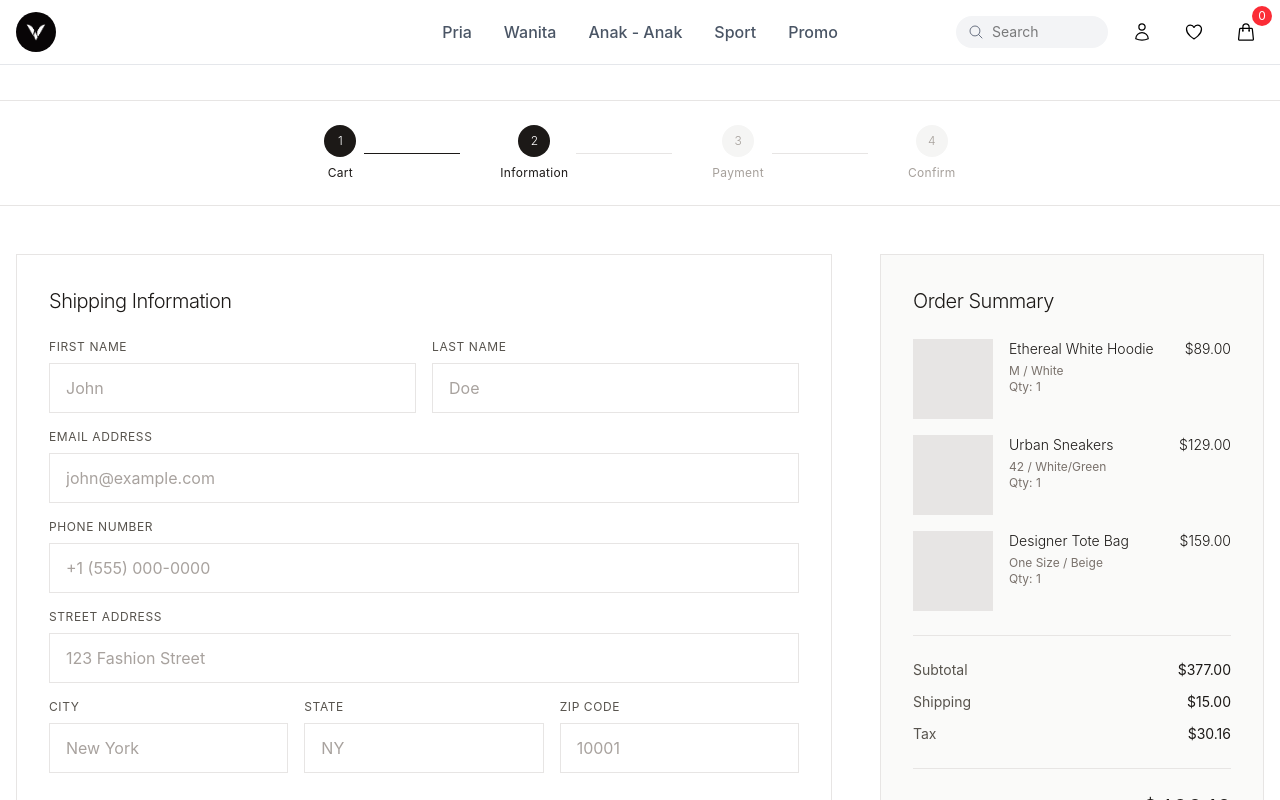
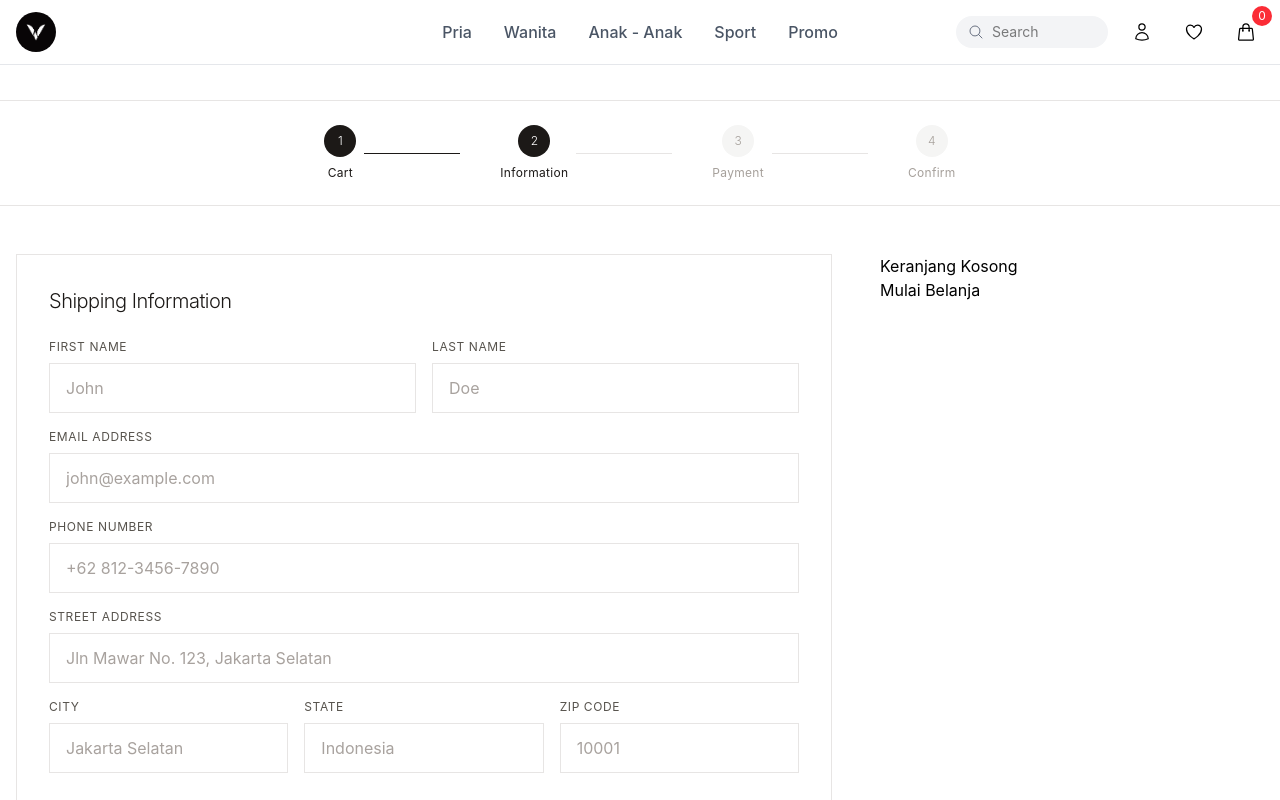
Before and after one commit to KINamID/Intermediate-Class-Front-End, a Vue app in the folder my-app-vue/: page /checkout in a window 1280 px wide. Shown: the top 800 px of the page. Built offline with nearby package versions, Linux system fonts and the light colour scheme.

Commit message:
"feat: replace dummy data with FakeStoreAPI data fetching"

```diff
--- a/my-app-vue/package.json
+++ b/my-app-vue/package.json
@@ -15,6 +15,7 @@
   "dependencies": {
     "@heroicons/vue": "^2.2.0",
     "@tailwindcss/postcss": "^4.2.1",
+    "axios": "^1.15.2",
     "postcss": "^8.5.6",
     "tailwindcss": "^4.2.1",
     "vue": "^3.5.29",
--- a/my-app-vue/src/components/sections/ProductSection.vue
+++ b/my-app-vue/src/components/sections/ProductSection.vue
@@ -1,66 +1,28 @@
 <script setup>
-import { ref } from 'vue'
+import { onMounted, ref } from 'vue'
 import ProductCard from '../products/CardProduct.vue'
+import axios from 'axios'
 
 // Dummy data produk yang disimpan di dalam state reactive
-const products = ref([
-  {
-    id: 1,
-    name: 'Kaos Basic Ordinary Tee',
-    category: 'T-Shirt',
-    price: 129,
-    image: '/src/assets/img/products/cloth-1.png',
-  },
-  {
-    id: 2,
-    name: 'Kaos Daily Comfort Wear',
-    category: 'T-Shirt',
-    price: 139,
-    image: '/src/assets/img/products/cloth-2.png',
-  },
-  {
-    id: 3,
-    name: 'Kaos Urban Street Style',
-    category: 'T-Shirt',
-    price: 149,
-    image: '/src/assets/img/products/cloth-3.png',
-  },
-  {
-    id: 4,
-    name: 'Kaos Essential Casual Fit',
-    category: 'T-Shirt',
-    price: 135,
-    image: '/src/assets/img/products/cloth-4.png',
-  },
-  {
-    id: 5,
-    name: 'Kaos Modern Relax Tee',
-    category: 'T-Shirt',
-    price: 155,
-    image: '/src/assets/img/products/cloth-5.png',
-  },
-  {
-    id: 6,
-    name: 'Kaos Minimal Classic Wear',
-    category: 'T-Shirt',
-    price: 145,
-    image: '/src/assets/img/products/cloth-6.png',
-  },
-  {
-    id: 7,
-    name: 'Kaos Everyday Soft Touch',
-    category: 'T-Shirt',
-    price: 159,
-    image: '/src/assets/img/products/cloth-7.png',
-  },
-  {
-    id: 8,
-    name: 'Kaos Premium Comfort Tee',
-    category: 'T-Shirt',
-    price: 169,
-    image: '/src/assets/img/products/cloth-8.png',
-  },
-])
+const products = ref([])
+const isLoading = ref(false)
+
+const fetchProducts = async () => {
+  try {
+    isLoading.value = true
+    const response = await axios.get('https://fakestoreapi.com/products')
+    products.value = response.data
+  } catch (error) {
+    console.error('Gagal mengambil data produk:', error)
+  } finally {
+    isLoading.value = false
+  }
+}
+
+onMounted(() => {
+  fetchProducts()
+})
+
 </script>
 
 <template>
@@ -70,16 +32,16 @@ const products = ref([
       <p class="text-gray-500 mt-1">Lihat semua jenis produk terbaru kami</p>
     </div>
 
-    <!-- Wrapper GRID (Responsif) -->
-    <div class="grid grid-cols-1 sm:grid-cols-2 md:grid-cols-3 lg:grid-cols-4 gap-6">
+    <!-- Spinner muncul selama data belum ready -->
+    <div v-if="isLoading" class="flex justify-center items-center py-20">
+      <div
+        class="w-10 h-10 border-4 border-gray-200 border-t-slate-900 rounded-full animate-spin"
+      ></div>
+    </div>
 
-      <!-- Looping Product Card -->
-      <ProductCard
-        v-for="product in products"
-        :key="product.id"
-        :product="product"
-      />
-
+    <!-- Grid produk muncul setelah data selesai di-fetch -->
+    <div v-else class="grid grid-cols-1 sm:grid-cols-2 md:grid-cols-3 lg:grid-cols-4 gap-6">
+      <ProductCard v-for="product in products" :key="product.id" :product="product" />
     </div>
   </section>
 </template>
--- a/my-app-vue/src/stores/cart.js
+++ b/my-app-vue/src/stores/cart.js
@@ -6,8 +6,12 @@ const state = reactive({
 })
 
 //Format Price
-function formatPrice(price) {
-  return (price * 1000).toLocaleString('id-ID')
+function formatPrice(value) {
+  return new Intl.NumberFormat('en-EN', {
+    style: 'currency',
+    currency: 'USD',
+    minimumFractionDigits: 0,
+  }).format(value)
 }
 
 // Tambah produk ke keranjang
@@ -22,15 +26,15 @@ function add(product) {
 }
 
 // Qty Cart decrement
-function decrease(id){
-  const exis= state.items.find((item) => item.id === id)
+function decrease(id) {
+  const exis = state.items.find((item) => item.id === id)
 
   if (!exis) {
-   return;
+    return
   }
 
   if (exis.qty <= 1) {
-    return ;
+    return
   }
 
   exis.qty--
@@ -42,13 +46,11 @@ function remove(id) {
 }
 
 // Hitung total qty semua item
-const totalItems = computed(() =>
-  state.items.reduce((sum, item) => sum + item.qty, 0)
-)
+const totalItems = computed(() => state.items.reduce((sum, item) => sum + item.qty, 0))
 
 // Hitung total harga
 const totalPrice = computed(() =>
-  formatPrice(state.items.reduce((sum, item) => sum + item.price * item.qty, 0))
+  formatPrice(state.items.reduce((sum, item) => sum + item.price * item.qty, 0)),
 )
 
 // Export jadi satu object
--- a/my-app-vue/src/views/CheckoutView.vue
+++ b/my-app-vue/src/views/CheckoutView.vue
@@ -16,18 +16,14 @@
     <div class="border-b border-stone-200">
       <div class="max-w-7xl mx-auto px-4 py-6">
         <div class="flex items-center justify-center space-x-4 md:space-x-8">
-          <div
-            v-for="(step, index) in steps"
-            :key="step.id"
-            class="flex items-center"
-          >
+          <div v-for="(step, index) in steps" :key="step.id" class="flex items-center">
             <div class="flex flex-col items-center">
               <div
                 :class="[
                   'w-8 h-8 rounded-full flex items-center justify-center text-xs font-light transition-all duration-300',
                   currentStep >= index + 1
                     ? 'bg-stone-900 text-white'
-                    : 'bg-stone-100 text-stone-400'
+                    : 'bg-stone-100 text-stone-400',
                 ]"
               >
                 {{ index + 1 }}
@@ -35,7 +31,7 @@
               <span
                 :class="[
                   'text-xs mt-2 tracking-wide hidden md:block',
-                  currentStep >= index + 1 ? 'text-stone-900' : 'text-stone-400'
+                  currentStep >= index + 1 ? 'text-stone-900' : 'text-stone-400',
                 ]"
               >
                 {{ step.label }}
@@ -45,9 +41,9 @@
               v-if="index < steps.length - 1"
               :class="[
                 'w-12 md:w-24 h-px mx-2 transition-colors duration-300',
-                currentStep > index + 1 ? 'bg-stone-900' : 'bg-stone-200'
+                currentStep > index + 1 ? 'bg-stone-900' : 'bg-stone-200',
               ]"
-            />
+            ></div>
           </div>
         </div>
       </div>
@@ -60,7 +56,9 @@
         <div class="lg:col-span-2 space-y-8">
           <!-- Shipping Information -->
           <section class="bg-white border border-stone-200 p-6 md:p-8">
-            <h2 class="text-xl font-light mb-6 tracking-tight text-stone-900">Shipping Information</h2>
+            <h2 class="text-xl font-light mb-6 tracking-tight text-stone-900">
+              Shipping Information
+            </h2>
             <div class="space-y-4">
               <div class="grid grid-cols-1 md:grid-cols-2 gap-4">
                 <div>
@@ -107,7 +105,7 @@
                   v-model="shippingInfo.phone"
                   type="tel"
                   class="w-full px-4 py-3 border border-stone-200 focus:border-stone-900 focus:outline-none transition-colors text-stone-900 bg-white"
-                  placeholder="+1 (555) 000-0000"
+                  placeholder="+62 812-3456-7890"
                 />
               </div>
 
@@ -119,7 +117,7 @@
                   v-model="shippingInfo.address"
                   type="text"
                   class="w-full px-4 py-3 border border-stone-200 focus:border-stone-900 focus:outline-none transition-colors text-stone-900 bg-white"
-                  placeholder="123 Fashion Street"
+                  placeholder="Jln Mawar No. 123, Jakarta Selatan"
                 />
               </div>
 
@@ -132,7 +130,7 @@
                     v-model="shippingInfo.city"
                     type="text"
                     class="w-full px-4 py-3 border border-stone-200 focus:border-stone-900 focus:outline-none transition-colors text-stone-900 bg-white"
-                    placeholder="New York"
+                    placeholder="Jakarta Selatan"
                   />
                 </div>
                 <div>
@@ -143,7 +141,7 @@
                     v-model="shippingInfo.state"
                     type="text"
                     class="w-full px-4 py-3 border border-stone-200 focus:border-stone-900 focus:outline-none transition-colors text-stone-900 bg-white"
-                    placeholder="NY"
+                    placeholder="Indonesia"
                   />
                 </div>
                 <div>
@@ -163,7 +161,9 @@
 
           <!-- Payment Information -->
           <section class="bg-white border border-stone-200 p-6 md:p-8">
-            <h2 class="text-xl font-light mb-6 tracking-tight text-stone-900">Payment Information</h2>
+            <h2 class="text-xl font-light mb-6 tracking-tight text-stone-900">
+              Payment Information
+            </h2>
             <div class="space-y-4">
               <div>
                 <label class="block text-xs uppercase tracking-wider text-stone-600 mb-2">
@@ -198,7 +198,7 @@
                     v-model="paymentInfo.expiry"
                     type="text"
                     class="w-full px-4 py-3 border border-stone-200 focus:border-stone-900 focus:outline-none transition-colors text-stone-900 bg-white"
-                    placeholder="MM/YY"
+                    placeholder="DD/MM/YY"
                   />
                 </div>
                 <div>
@@ -217,6 +217,12 @@
           </section>
         </div>
 
+        <!-- Tampil otomatis jika cart kosong -->
+        <div v-if="cartItems.length === 0">
+          <p>Keranjang Kosong</p>
+          <RouterLink to="/">Mulai Belanja</RouterLink>
+        </div>
+
         <!-- Right Column - Order Summary -->
         <div class="lg:col-span-1">
           <div class="bg-stone-50 border border-stone-200 p-6 md:p-8 sticky top-8">
@@ -224,11 +230,7 @@
 
             <!-- Cart Items -->
             <div class="space-y-4 mb-6 pb-6 border-b border-stone-200">
-              <div
-                v-for="item in cartItems"
-                :key="item.id"
-                class="flex gap-4"
-              >
+              <div v-for="item in cartItems" :key="item.id" class="flex gap-4">
                 <div class="w-20 h-20 bg-stone-200 flex-shrink-0">
                   <!-- Placeholder for product image -->
                   <img
@@ -244,7 +246,7 @@
                   <p class="text-xs text-stone-500">Qty: {{ item.quantity }}</p>
                 </div>
                 <div class="text-sm font-light text-stone-900">
-                  ${{ (item.price * item.quantity).toFixed(2) }}
+                  Rp{{ formatPrice(item.price * item.quantity) }}
                 </div>
               </div>
             </div>
@@ -253,22 +255,22 @@
             <div class="space-y-3 mb-6 pb-6 border-b border-stone-200">
               <div class="flex justify-between text-sm">
                 <span class="text-stone-600">Subtotal</span>
-                <span class="text-stone-900">${{ subtotal.toFixed(2) }}</span>
+                <span class="text-stone-900">Rp{{ formatPrice(subtotal) }}</span>
               </div>
               <div class="flex justify-between text-sm">
                 <span class="text-stone-600">Shipping</span>
-                <span class="text-stone-900">${{ shipping.toFixed(2) }}</span>
+                <span class="text-stone-900">Rp{{ formatPrice(shipping) }}</span>
               </div>
               <div class="flex justify-between text-sm">
                 <span class="text-stone-600">Tax</span>
-                <span class="text-stone-900">${{ tax.toFixed(2) }}</span>
+                <span class="text-stone-900">Rp{{ formatPrice(tax) }}</span>
               </div>
             </div>
 
             <!-- Total -->
             <div class="flex justify-between items-center mb-6">
               <span class="text-lg font-light text-stone-900">Total</span>
-              <span class="text-2xl font-light text-stone-900">${{ total.toFixed(2) }}</span>
+              <span class="text-2xl font-light text-stone-900">Rp{{ formatPrice(total) }}</span>
             </div>
 
             <!-- Place Order Button -->
@@ -276,15 +278,18 @@
               class="w-full bg-stone-900 text-white py-4 hover:bg-stone-800 transition-colors duration-300 group"
               @click="placeOrder"
             >
-              <span class="text-sm tracking-wider uppercase font-light">
-                Place Order
-              </span>
+              <span class="text-sm tracking-wider uppercase font-light"> Place Order </span>
             </button>
 
             <!-- Security Badge -->
             <div class="mt-6 flex items-center justify-center gap-2 text-xs text-stone-500">
               <svg class="w-4 h-4" fill="none" stroke="currentColor" viewBox="0 0 24 24">
-                <path stroke-linecap="round" stroke-linejoin="round" stroke-width="2" d="M12 15v2m-6 4h12a2 2 0 002-2v-6a2 2 0 00-2-2H6a2 2 0 00-2 2v6a2 2 0 002 2zm10-10V7a4 4 0 00-8 0v4h8z" />
+                <path
+                  stroke-linecap="round"
+                  stroke-linejoin="round"
+                  stroke-width="2"
+                  d="M12 15v2m-6 4h12a2 2 0 002-2v-6a2 2 0 00-2-2H6a2 2 0 00-2 2v6a2 2 0 002 2zm10-10V7a4 4 0 00-8 0v4h8z"
+                />
               </svg>
               <span class="tracking-wide">Secure Checkout</span>
             </div>
@@ -296,16 +301,28 @@
 </template>
 
 <script setup>
-import { ref, computed } from 'vue';
+import { ref, computed } from 'vue'
+import { cart } from '@/stores/cart'
 
-const currentStep = ref(2);
+// Langsung ambil data dari cart store
+const cartItems = computed(() => cart.state.items)
+const totalItems = computed(() => cart.totalItems)
+
+const formatPrice = (price) => {
+  if (typeof price === 'number') {
+    return `${price}`
+  }
+  return price
+}
+
+const currentStep = ref(2)
 
 const steps = ref([
   { id: 'cart', label: 'Cart' },
   { id: 'info', label: 'Information' },
   { id: 'payment', label: 'Payment' },
-  { id: 'confirm', label: 'Confirm' }
-]);
+  { id: 'confirm', label: 'Confirm' },
+])
 
 const shippingInfo = ref({
   firstName: '',
@@ -315,66 +332,48 @@ const shippingInfo = ref({
   address: '',
   city: '',
   state: '',
-  zip: ''
-});
+  zip: '',
+})
 
 const paymentInfo = ref({
   cardNumber: '',
   cardName: '',
   expiry: '',
-  cvv: ''
-});
+  cvv: '',
+})
 
-const cartItems = ref([
-  {
-    id: 1,
-    name: 'Ethereal White Hoodie',
-    size: 'M',
-    color: 'White',
-    quantity: 1,
-    price: 89.00,
-    image: null // Add your product images here
-  },
-  {
-    id: 2,
-    name: 'Urban Sneakers',
-    size: '42',
-    color: 'White/Green',
-    quantity: 1,
-    price: 129.00,
-    image: null
-  },
-  {
-    id: 3,
-    name: 'Designer Tote Bag',
-    size: 'One Size',
-    color: 'Beige',
-    quantity: 1,
-    price: 159.00,
-    image: null
-  }
-]);
+// Subtotal dihitung dari cart items
+const subtotal = computed(() => {
+  return cartItems.value.reduce((sum, item) => {
+    return sum + item.price * item.qty * 1000 // price 129 = 129K = 129000
+  }, 0)
+})
 
-const subtotal = computed(() => {
-  return cartItems.value.reduce((sum, item) => sum + (item.price * item.quantity), 0);
-});
+// Tax 10% otomatis
+const tax = computed(() => subtotal.value * 0.1)
 
-const shipping = ref(15.00);
-const tax = computed(() => subtotal.value * 0.08); // 8% tax
+// Shipping gratis (sesuai CartView)
+const shipping = 0
 
-const total = computed(() => {
-  return subtotal.value + shipping.value + tax.value;
-});
+// Total otomatis
+const total = computed(() => subtotal.value + shipping + tax.value)
 
 const placeOrder = () => {
   console.log('Order placed!', {
     shipping: shippingInfo.value,
     payment: paymentInfo.value,
     items: cartItems.value,
-    total: total.value
-  });
-  // Add your order processing logic here
-};
+    total: total.value,
+  })
+  // ... validasi & processing ...
+
+  // Clear semua items dari cart setelah order berhasil
+  cartItems.value.forEach((item) => {
+    cart.remove(item.id)
+  })
+
+  router.push('/') // Redirect ke home
+}
 </script>
 
 <style scoped>
--- a/my-app-vue/src/views/ProductDetailView.vue
+++ b/my-app-vue/src/views/ProductDetailView.vue
@@ -1,10 +1,10 @@
 <script setup>
 import { useRoute } from 'vue-router'
-import { computed, ref } from 'vue'
+import { computed, ref, onMounted } from 'vue'
 import { StarIcon, TruckIcon, ShieldCheckIcon } from '@heroicons/vue/24/outline'
-import { cart } from '@/stores/cart' // Tambahkan ini
+import { cart } from '@/stores/cart'
+import axios from 'axios'
 
-const route = useRoute()
 const productImage = ref(null)
 
 function handleAddToCart() {
@@ -42,126 +42,82 @@ function handleAddToCart() {
     clone.remove()
   }, 800)
 }
+const route = useRoute()
+const product = ref()
+const isLoading = ref(true)
 
-// Dummy data produk (seharusnya dari API/database)
-const products = [
-  {
-    id: 1,
-    name: 'Kaos Basic Ordinary Tee',
-    category: 'T-Shirt',
-    price: 129,
-    image: '/src/assets/img/products/cloth-1.png',
-    description: 'Kaos basic serbaguna dengan bahan lembut dan nyaman dipakai sepanjang hari.',
-  },
-  {
-    id: 2,
-    name: 'Kaos Daily Comfort Wear',
-    category: 'T-Shirt',
-    price: 139,
-    image: '/src/assets/img/products/cloth-2.png',
-    description: 'Dirancang untuk kenyamanan maksimal saat aktivitas harian.',
-  },
-  {
-    id: 3,
-    name: 'Kaos Urban Street Style',
-    category: 'T-Shirt',
-    price: 149,
-    image: '/src/assets/img/products/cloth-3.png',
-    description: 'Dirancang untuk kenyamanan maksimal saat aktivitas harian.',
-  },
-  {
-    id: 4,
-    name: 'Kaos Essential Casual Fit',
-    category: 'T-Shirt',
-    price: 135,
-    image: '/src/assets/img/products/cloth-4.png',
-    description: 'Kaos dengan potongan casual fit yang cocok untuk berbagai kesempatan.',
-  },
-  {
-    id: 5,
-    name: 'Kaos Modern Relax Tee',
-    category: 'T-Shirt',
-    price: 155,
-    image: '/src/assets/img/products/cloth-5.png',
-    description: 'Kaos dengan desain modern dan bahan yang memberikan kenyamanan ekstra.',
-  },
-  {
-    id: 6,
-    name: 'Kaos Minimal Classic Wear',
-    category: 'T-Shirt',
-    price: 145,
-    image: '/src/assets/img/products/cloth-6.png',
-    description: 'Kaos dengan desain minimalis yang cocok untuk gaya klasik.',
-  },
-  {
-    id: 7,
-    name: 'Kaos Everyday Soft Touch',
-    category: 'T-Shirt',
-    price: 159,
-    image: '/src/assets/img/products/cloth-7.png',
-    description: 'Kaos dengan sentuhan lembut yang cocok untuk dipakai sehari-hari.',
-  },
-  {
-    id: 8,
-    name: 'Kaos Premium Comfort Tee',
-    category: 'T-Shirt',
-    price: 169,
-    image: '/src/assets/img/products/cloth-8.png',
-    description: 'Kaos premium dengan bahan berkualitas tinggi untuk kenyamanan maksimal.',
-  },
-  // (Tambahkan sisa data dummy produk lainnya di sini)
-]
+const fetchProduct = async () => {
+  try {
+    isLoading.value = true
+    // Ambil ID dari URL params (/product/1, /product/2, dst)
+    const response = await axios.get(`https://fakestoreapi.com/products/${route.params.id}`)
+    product.value = response.data
+  } catch (error) {
+    console.error('Gagal mengambil detail produk:', error)
+  } finally {
+    isLoading.value = false
+  }
+}
 
-// Cari produk berdasarkan ID dari route params
-const product = computed(() => {
-  return products.find((p) => p.id === Number(route.params.id))
+onMounted(() => {
+  fetchProduct()
 })
 </script>
 
 <template>
   <section class="max-w-6xl mx-auto px-6 py-12 mt-10">
+    <!-- Spinner loading -->
+    <div v-if="isLoading" class="flex justify-center items-center py-32">
+      <div class="w-10 h-10 border-4 border-gray-200 border-t-slate-900 rounded-full animate-spin"></div>
+    </div>
+
+    <!-- Konten detail produk setelah loading selesai -->
+    <template v-else-if="product">
+
+      <!-- Breadcrumb -->
       <div class="text-sm text-gray-500 mb-6">
         <RouterLink to="/" class="hover:text-gray-800">Home</RouterLink>
-      <span class="mx-2">›</span>
-      <span class="text-gray-800 font-medium">{{ product?.name }}</span>
+        <span class="mx-2">/</span>
+        <span class="text-gray-800 font-medium">{{ product.title }}</span>
       </div>
 
-    <div v-if="product" class="grid md:grid-cols-2 gap-10 items-start">
-      <div class="bg-gray-100 rounded-xl overflow-hidden">
-        <img ref="productImage" :src="product.image" class="w-full h-full object-cover" />
+      <!-- Grid: Foto + Info -->
+      <div class="grid md:grid-cols-2 gap-10 items-start">
+
+        <!-- Foto produk -->
+        <div class="bg-white rounded-xl overflow-hidden p-6">
+          <img :src="product.image" :alt="product.title" class="w-full h-96 object-contain" />
         </div>
 
+        <!-- Info produk -->
         <div class="space-y-4">
-        <h1 class="text-3xl font-bold">{{ product.name }}</h1>
-        <p class="text-2xl font-semibold text-blue-600">IDR {{ product.price }}K</p>
+          <h1 class="text-3xl font-bold">{{ product.title }}</h1>
+
+          <!-- Rating dari API -->
+          <div class="flex items-center gap-1 text-yellow-500">
+            <StarIcon class="w-5 h-5" /> <!-- ulangi 5x -->
+            <span class="text-sm text-gray-500 ml-2">
+              {{ product.rating?.rate }} ({{ product.rating?.count }} reviews)
+            </span>
+          </div>
+
+          <p class="text-sm text-gray-500 capitalize">{{ product.category }}</p>
+          <p class="text-2xl font-semibold text-slate-900">${{ product.price }}</p>
           <p class="text-gray-600 leading-relaxed">{{ product.description }}</p>
 
-        <div class="space-y-2 text-sm text-gray-600 pt-2 border-t">
-          <div>Material: Cotton Combed 24s</div>
-          <div>Fit: Regular Fit</div>
-          <div>Stok: Tersedia</div>
-        </div>
-
+          <!-- Tombol action -->
           <div class="flex gap-4 pt-4">
             <button
               @click="handleAddToCart"
-            class="bg-blue-600 text-white px-6 py-3 rounded-lg hover:bg-blue-700 transition"
-          >
+              class="bg-slate-900 text-white px-6 py-3 rounded-lg hover:bg-slate-800 transition">
               Add to Cart
             </button>
-
             <button class="border border-gray-300 px-6 py-3 rounded-lg hover:bg-gray-50 transition">
               Wishlist
             </button>
           </div>
         </div>
       </div>
-
-    <div v-else class="text-center py-20">
-      <p class="text-gray-500 text-lg">Produk tidak ditemukan</p>
-      <RouterLink to="/" class="text-blue-600 hover:underline mt-4 inline-block">
-        ← Kembali ke Home
-      </RouterLink>
-    </div>
+    </template>
   </section>
 </template>
```
Also changed, not shown: my-app-vue/src/components/products/CardProduct.vue (+7 -7 lines), my-app-vue/src/views/CartView.vue (+5 -5 lines), 1 other file (tests, documents, lock files or other folders). Lines whose indentation alone changed are shown as unchanged.
